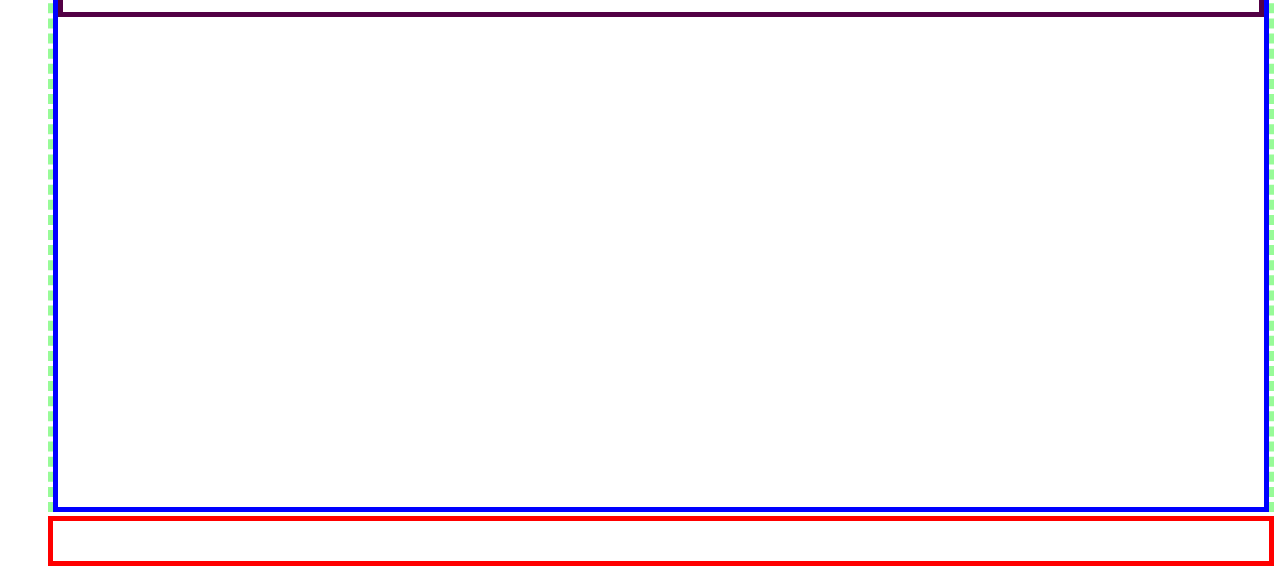
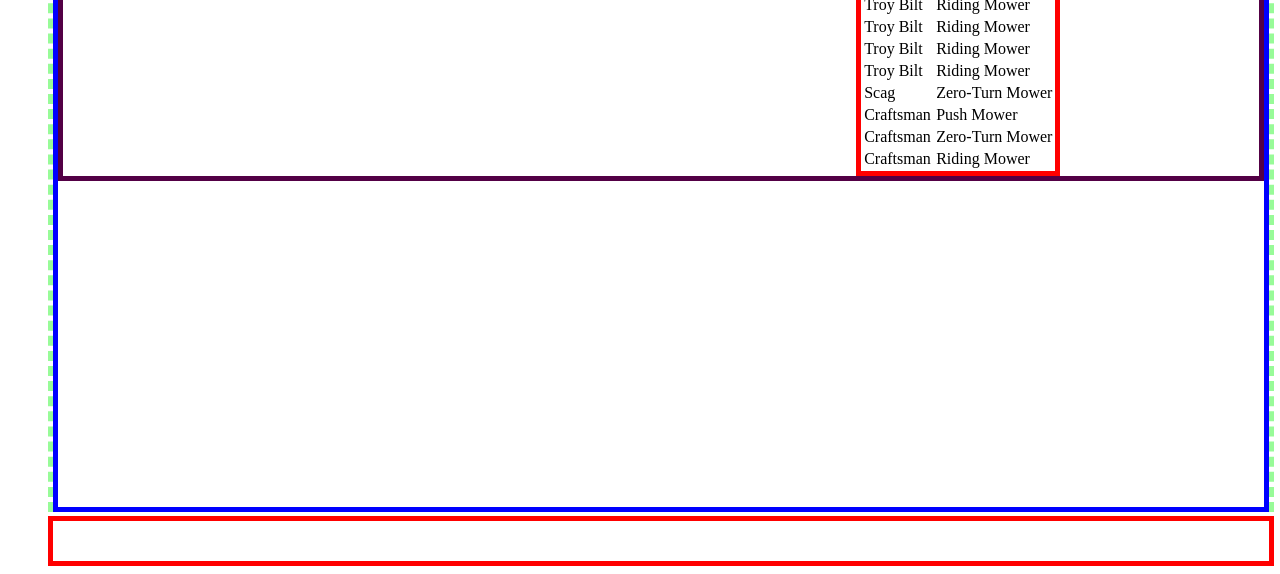
Before and after one commit to KaiWyrmsbane/LawnCareWebsite, a plain HTML site: page index.html in a window 1280 px wide. Shown: the part 226-800 px from the top of the page. Drawn offline with nearby package versions, Linux system fonts and the light colour scheme; no server answers.

Commit message:
fixing the table presenting the array

```diff
--- a/index.html
+++ b/index.html
@@ -8,8 +8,6 @@
     <meta name="description" content="">
     <meta name="viewport" content="width=device-width, initial-scale=1">
     <link rel="stylesheet" href="./styles/IndexStyleSheet.css">
-    <script src="https://code.jquery.com/jquery-3.7.0.js"
-        integrity="sha256-JlqSTELeR4TLqP0OG9dxM7yDPqX1ox/HfgiSLBj8+kM=" crossorigin="anonymous"></script>
     <script src="./scripts/APICode.js" async defer></script>
     <script src="./scripts/store.js" async defer></script>
 </head>
@@ -31,7 +29,7 @@
                         <th>Brand</th>
                         <th>Type</th>
                     </tr>
-                    <tbody id="mowersInStock">
+                    <tbody id="mowers">
 
                     </tbody>
                 </table>
--- a/scripts/APICode.js
+++ b/scripts/APICode.js
@@ -1,12 +1,12 @@
-fetch('https://api.weatherbit.io/v2.0/current', {
-    method : 'post',
-    headers: {
-        'Authorization': 'Basic ' + btoa('kaiWyrmsbane:4c84b72661e14aa196e635179c13c3fd')
-    }
+fetch("https://api.weatherbit.io/v2.0/current", {
+  method: "post",
+  headers: {
+    Authorization:
+      "Basic " + btoa("kaiWyrmsbane:4c84b72661e14aa196e635179c13c3fd"),
+  },
 })
-
-.then(response => {
-// Do something with the response here
-console.log(response);
-})
-.catch(error => console.log(error))
+  .then((response) => {
+    // Do something with the response here
+    console.log(response);
+  })
+  .catch((error) => console.log(error));
--- a/scripts/store.js
+++ b/scripts/store.js
@@ -1,55 +1,58 @@
 //create an array of 10 lawnmowers
 let mowers = [
   {
-                    "Brand":"Cub Cadet",
-                    "type": "Riding Mower"
+    Brand: "Cub Cadet",
+    type: "Riding Mower",
   },
   {
-                    "Brand":"Troy Bilt",
-                    "type": "Riding Mower"
+    Brand: "Troy Bilt",
+    type: "Riding Mower",
   },
   {
-                    "Brand":"Troy Bilt",
-                    "type": "Riding Mower"
+    Brand: "Troy Bilt",
+    type: "Riding Mower",
   },
   {
-                    "Brand":"Troy Bilt",
-                    "type": "Riding Mower"
+    Brand: "Troy Bilt",
+    type: "Riding Mower",
   },
   {
-                    "Brand":"Troy Bilt",
-                    "type": "Riding Mower"
+    Brand: "Troy Bilt",
+    type: "Riding Mower",
   },
   {
-                    "Brand":"Troy Bilt",
-                    "type": "Riding Mower"
+    Brand: "Troy Bilt",
+    type: "Riding Mower",
   },
   {
-                    "Brand":"Scag",
-                    "type": "Zero-Turn Mower"
+    Brand: "Scag",
+    type: "Zero-Turn Mower",
   },
   {
-                    "Brand":"Craftsman",
-                    "type": "Push Mower"
+    Brand: "Craftsman",
+    type: "Push Mower",
   },
   {
-                    "Brand":"Craftsman",
-                    "type": "Zero-Turn Mower"
+    Brand: "Craftsman",
+    type: "Zero-Turn Mower",
   },
   {
-                    "Brand":"Craftsman",
-                    "type": "Riding Mower"
+    Brand: "Craftsman",
+    type: "Riding Mower",
   },
 ];
 
-            function buildTable(data){
-                const table = document.getElementById("mowersInStock");
+buildTable(mowers);
 
-                for(let i = 0; i < data.length; i++){
-                    const row = <tr>
+function buildTable(data) {
+  const table = document.getElementById("mowers");
+
+  for (let i = 0; i < data.length; i++) {
+    let row = `<tr>
         <td>${data[i].Brand}</td>
         <td>${data[i].type}</td>
-                              </tr>;
+      </tr>`;
+
     table.innerHTML += row;
   }
 }
--- a/styles/IndexStyleSheet.css
+++ b/styles/IndexStyleSheet.css
@@ -12,6 +12,9 @@
     height: 100%;
     width: 100%;
     border: solid blue 5px;
+}
+.storeView{
+    border: solid red 5px;
 }
 body{
     display: flex;
```
Lines whose indentation alone changed are shown as unchanged.
